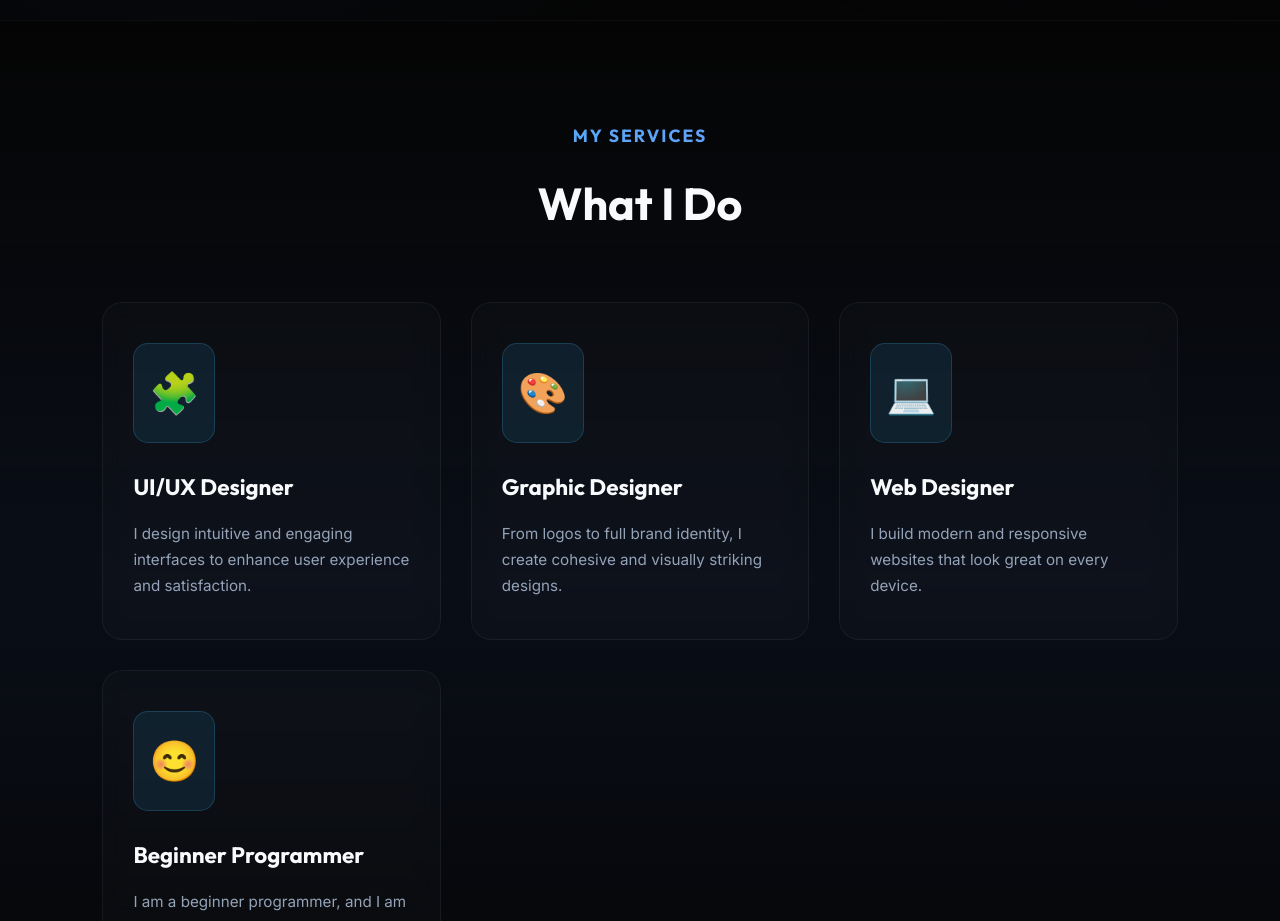
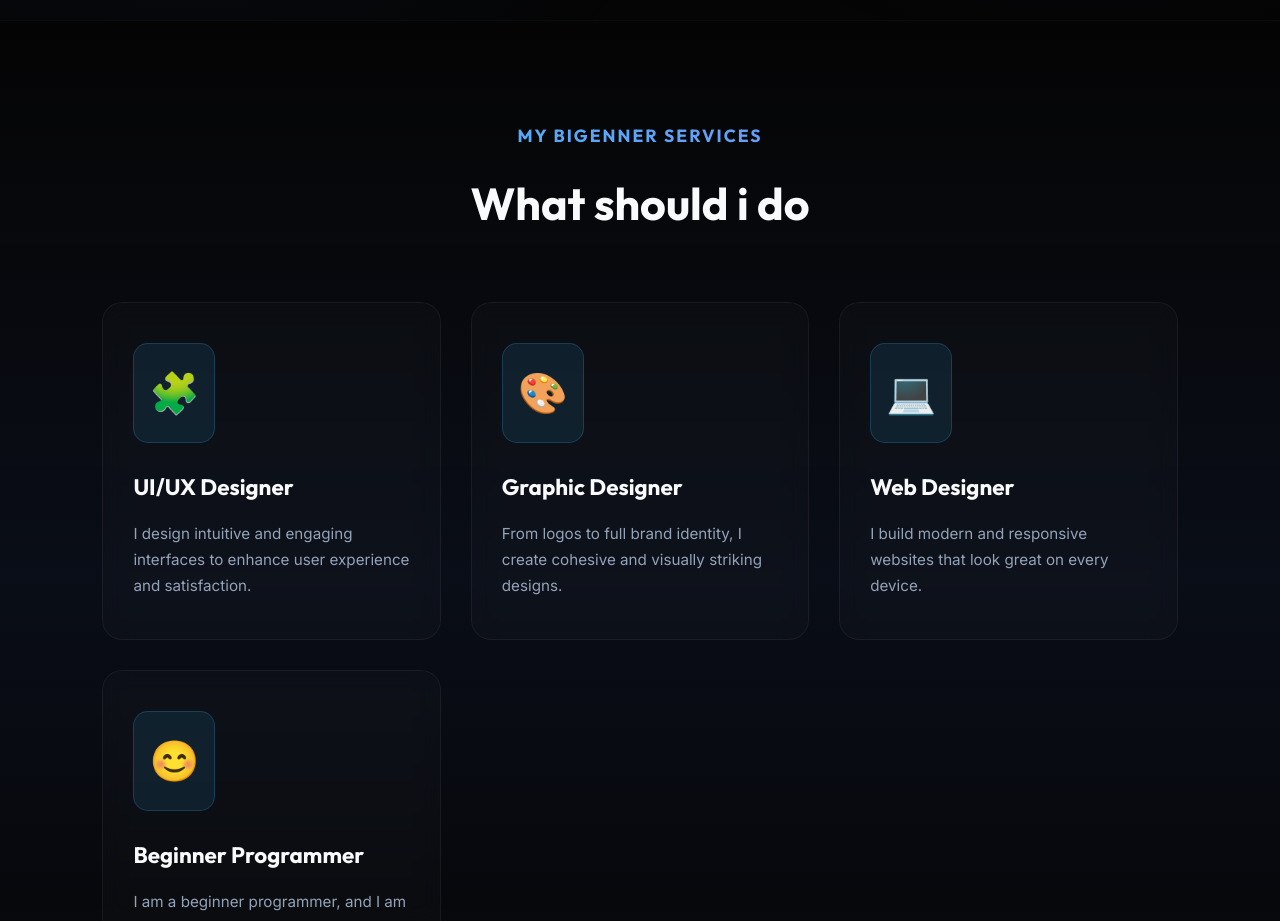
Before and after one commit to Lawrencejay22/simple_portfolio, a React (Vite) app: page / in a window 1280 px wide. Shown: the part 780-1701 px from the top of the page. Built offline with nearby package versions, Linux system fonts and the light colour scheme.

Commit message:
Update service section headings in home.jsx

```diff
--- a/src/assets/pages/home.jsx
+++ b/src/assets/pages/home.jsx
@@ -37,8 +37,8 @@ export default function Home()  {
                 </div>
             </section>
             <section className="services">
-                <h3>My Services</h3>
-                <h2>What I Do</h2>
+                <h3>My bigenner Services</h3>
+                <h2>What should i do</h2>
                 <div className="service-boxes">
                     <div className="service-card">
                         <div className="icon">🧩</div>
```
